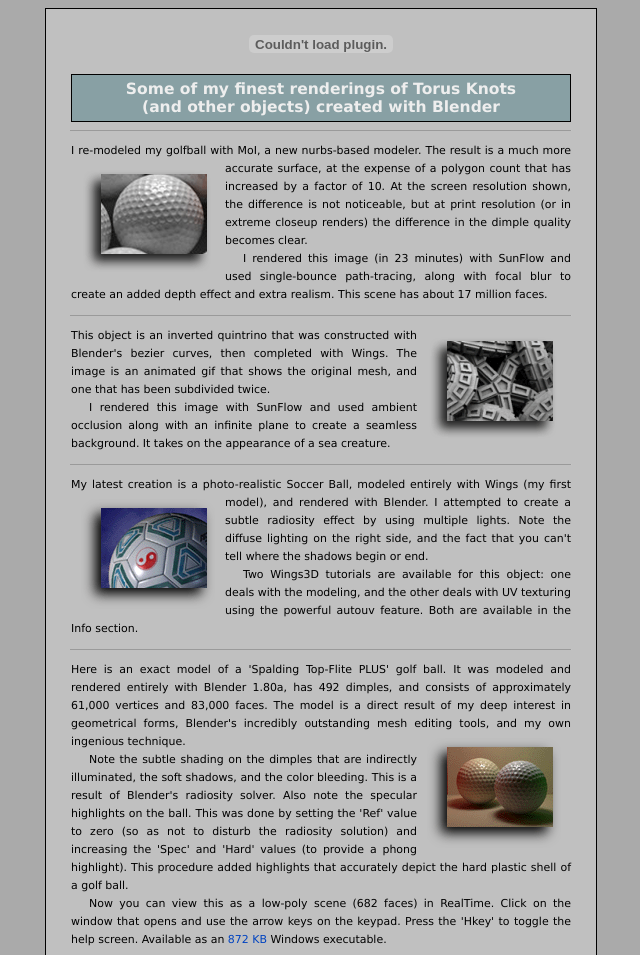
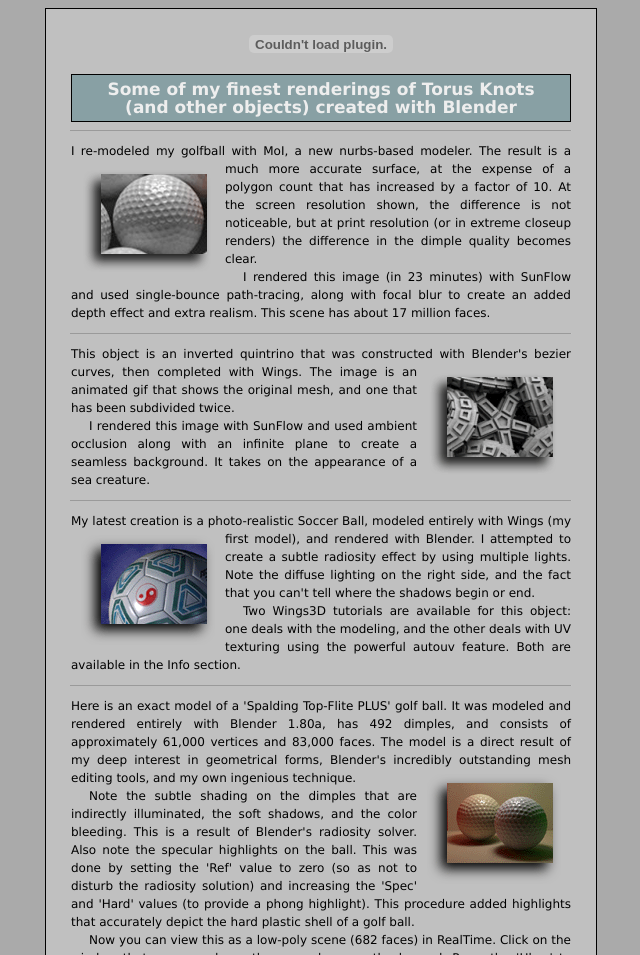
Before and after one commit to scorpius/scorpius.github.io, a plain HTML site: page index.htm in a window 1280 px wide. Shown: the top 955 px of the page, without its empty margins (319-959 px from the left). Drawn offline with Linux system fonts and the light colour scheme.

Commit message:
Font-size-adjust for firefox

```diff
--- a/default.css
+++ b/default.css
@@ -1,7 +1,6 @@
 body {
-	font-family: Verdana, Arial, Helvetica, sans-serif;
 	color: #000000;
-	/* background-color: #c0c0c0; */
+	//background-color: #aaaaaa;
 }
 
 a:link	  { text-decoration: none; color: #0043C0; }
@@ -17,7 +16,6 @@ span a:hover   { color: #ff6600; background-color: #c0c0c0; }
 th, ul, ol, p {
 	font-family: Verdana, Arial, Helvetica, sans-serif;
 	font-size: 12px;
-	font-size-adjust: 0.5;
 	line-height: 18px;
 	text-align: justify;
 }
```
